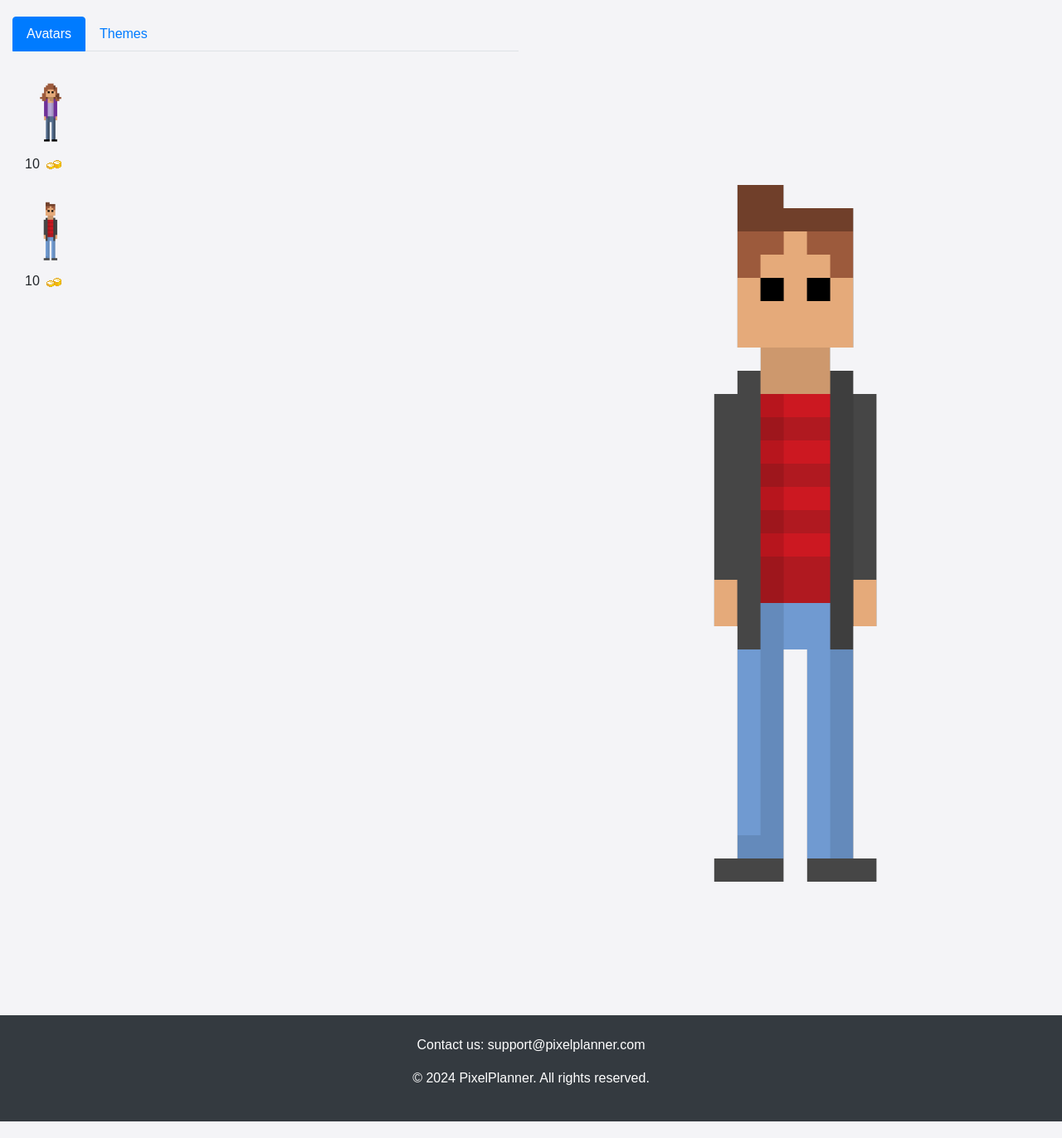
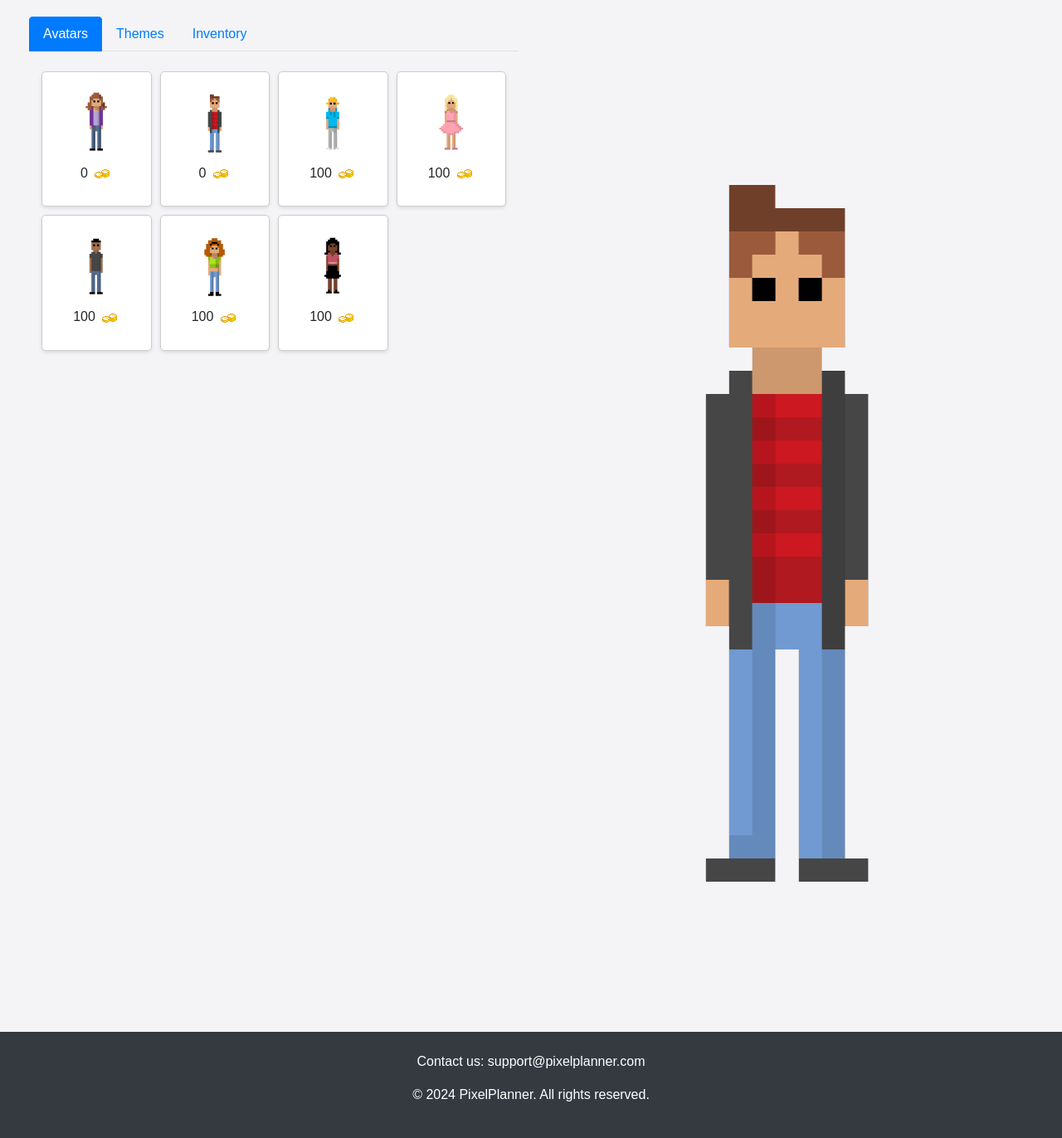
Before and after one commit to Mkidwai1/ITSC-3155-Semester-long-project, a Flask app: page /shop in a window 1280 px wide; the page is wider, and only the part inside the window is pictured. Shown: the part 68-1440 px from the top of that part at 83% size. Run offline with Flask 3, Linux system fonts and the light colour scheme; a user stored in the database is signed in.

Commit message:
shop avatars added

```diff
--- a/app.py
+++ b/app.py
@@ -7,6 +7,7 @@ from random import randint
 from datetime import date, timedelta
 from flask_socketio import SocketIO, send
 from flask import jsonify
+
 
 
 app = Flask(__name__)
@@ -47,6 +48,31 @@ class User(db.Model):
     def check_password(self, password):
         return bcrypt.checkpw(password.encode('utf-8'), self.password.encode('utf-8'))
 
+class Item(db.Model):
+    id = db.Column(db.Integer, primary_key=True)
+    name = db.Column(db.String(100), nullable=False)
+    price = db.Column(db.Integer, nullable=False)
+    img = db.Column(db.String(255))
+
+    def __repr__(self):
+        return f'<Item {self.name}>'
+
+shop_items = {
+    1: {'name': 'PixelGirl', 'price': 10, 'img': 'pixelGirl.png', 'unlocked': False},
+    2: {'name': 'PixelBoy', 'price': 10, 'img': 'pixelBoy.png', 'unlocked': True},  # Default unlocked
+    # Additional items...
+}
+
+
+class UserItem(db.Model):
+    user_id = db.Column(db.Integer, db.ForeignKey('user.id'), primary_key=True)
+    item_id = db.Column(db.Integer, db.ForeignKey('item.id'), primary_key=True)
+    unlocked = db.Column(db.Boolean, default=False)
+
+    user = db.relationship('User', backref=db.backref('user_items', lazy='dynamic'))
+    item = db.relationship('Item', backref=db.backref('user_items', lazy='dynamic'))
+
+
 class Todo(db.Model):
     assignmentID = db.Column(db.Integer, primary_key=True)
     assignmentName = db.Column(db.String(255))
@@ -54,8 +80,30 @@ class Todo(db.Model):
     def __repr__(self):
         return self.assignmentName
 
+def seed_items():
+    # Clear existing items to prevent duplication
+    db.session.query(Item).delete()
+
+    # Define the items to add
+    items = [
+        Item(name='PixelGirl', price=0, img='pixelGirl.png'),
+        Item(name='PixelBoy', price=0, img='pixelBoy.png'),
+        Item(name='Blue Boy', price=100, img='blueBoy.png'),
+        Item(name='Pink Girl', price=100, img='pink1Girl.png'),
+        Item(name='Gray Boy', price=100, img='grayBoy.png'),
+        Item(name='Green Girl', price=100, img='greenGirl.png'),
+        Item(name='Pink 2Girl', price=100, img='pink2Girl.png'),
+    ]
+
+    # Add new items to the database
+    db.session.bulk_save_objects(items)
+    db.session.commit()
+    print("Database seeded with initial items.")
+
 with app.app_context():
     db.create_all()
+    seed_items()
+
 
 @app.route('/')
 def home():
@@ -101,6 +149,7 @@ def login():
             session['user_name'] = user.name
             session['user_avatar'] = user.avatar if user.avatar else 'pixelBoy.png' # Assuming user.avatar stores the filename
             session['user_coins'] = user.coins
+            session['unlocked_items'] = [item['item_id'] for item in shop_items['avatars'] if item['unlocked']]
             return redirect(url_for('dashboard'))
         else:
             flash('Invalid Email or Password. Please try again.')
@@ -201,27 +250,44 @@ def fetch_canvas_calendar_events(user_id, course_codes):
     return all_items
 
 
-#changing/customizing avatar to be implemented
-@app.route('/update_avatar', methods=['POST'])
-def update_avatar():
-    if 'email' not in session:
-        flash("Please log in to update your avatar.")
-        return redirect(url_for('login'))
+# #changing/customizing avatar to be implemented
+# @app.route('/update_avatar', methods=['POST'])
+# def update_avatar():
+#     if 'email' not in session:
+#         flash("Please log in to update your avatar.")
+#         return redirect(url_for('login'))
 
-    user = User.query.filter_by(email=session['email']).first()
-    if not user:
-        flash("User not found.")
-        return redirect(url_for('login'))
+#     user = User.query.filter_by(email=session['email']).first()
+#     if not user:
+#         flash("User not found.")
+#         return redirect(url_for('login'))
 
-    avatar = request.form.get('avatar')
-    if avatar:
-        user.avatar = avatar
+#     avatar = request.form.get('avatar')
+#     if avatar:
+#         user.avatar = avatar
+#         db.session.commit()
+#         flash("Your avatar has been updated.")
+#         return jsonify({'success': True, 'message': 'Avatar updated successfully!'})
+#     else:
+#         flash("No avatar selected.")
+#         return jsonify({'success': False, 'message': 'No avatar selected.'})
+
+
+
+@app.route('/set-avatar', methods=['POST'])
+def set_avatar():
+        if 'email' not in session:
+            return jsonify({'success': False, 'message': 'Please log in first.'}), 401
+        user = User.query.filter_by(email=session['email']).first()
+        item_id = request.form.get('item_id', type=int)
+        user_item = UserItem.query.filter_by(user_id=user.id, item_id=item_id).first()
+        if not user_item or not user_item.unlocked:
+            return jsonify({'success': False, 'message': 'Avatar not unlocked or does not exist.'}), 404
+        UserItem.query.filter(UserItem.user_id == user.id).update({'active': False})
+        user_item.active = True
         db.session.commit()
-        flash("Your avatar has been updated.")
-    else:
-        flash("No avatar selected.")
+        return jsonify({'success': True, 'message': 'Avatar set successfully!', 'new_avatar': url_for('static', filename='images/' + user_item.item.img)})
 
-    return redirect(url_for('dashboard'))
 
 @app.route('/delete/<int:assignmentID>')
 def delete(assignmentID):
@@ -266,6 +332,15 @@ def todo():
     tasks = Todo.query.all()
     return render_template('todo.html', assignments = tasks, user=user)
 
+# Global definition
+shop_items = {
+    'avatars': [
+        {'item_id': 1, 'name': 'PixelGirl', 'price': 10, 'img': 'pixelGirl.png', 'unlocked': True},
+        {'item_id': 2, 'name': 'PixelBoy', 'price': 10, 'img': 'pixelBoy.png', 'unlocked': True},
+    ],
+    'themes': []
+}
+
 @app.route('/shop')
 def shop():
     if 'email' not in session:
@@ -277,19 +352,23 @@ def shop():
         flash('User not found.')
         return redirect(url_for('login'))
 
-    # Example structure for shop items. This should ideally come from your database.
-    shop_items = {
-        'avatars': [
-            {'name': 'PixelGirl', 'price': 10, 'img': 'pixelGirl.png', 'unlocked': True},
-            {'name': 'PixelBoy', 'price': 10, 'img': 'pixelBoy.png', 'unlocked': True},
-            # Add other avatars with their prices here
-        ],
-        'themes': [
-            # Placeholder for themes
-        ]
-    }
+    # Fetch all items and check which ones are unlocked
+    all_items = Item.query.all()
+    unlocked_items = {ui.item.id for ui in user.user_items if ui.unlocked}
 
-    return render_template('shop.html', user=user, shop_items=shop_items)
+    # Mark items as unlocked in the context sent to the template
+    items_for_display = []
+    for item in all_items:
+        items_for_display.append({
+            'id': item.id,
+            'name': item.name,
+            'img': item.img,
+            'price': item.price,
+            'unlocked': item.id in unlocked_items
+        })
+
+    return render_template('shop.html', user=user, items=items_for_display)
+
 
 @app.route('/buy-item', methods=['POST'])
 def buy_item():
@@ -300,29 +379,23 @@ def buy_item():
     if not user:
         return jsonify({'success': False, 'message': 'User not found.'}), 404
 
-    try:
-        item_id = request.form.get('item_id', type=int)
-        item_price = request.form.get('price', type=int)
-    except TypeError:
-        return jsonify({'success': False, 'message': 'Invalid data.'}), 400
+    item_id = request.form.get('item_id', type=int)
+    price = request.form.get('price', type=int)  # This should be validated or derived from the database
+    item = Item.query.get(item_id)
 
-    # Here you'd check the existence of the item
-    item = Item.query.get(item_id)
     if not item:
         return jsonify({'success': False, 'message': 'Item not found.'}), 404
+    if user.coins < item.price:
+        return jsonify({'success': False, 'message': 'Not enough coins.'}), 400
+    if UserItem.query.filter_by(user_id=user.id, item_id=item.id).first():
+        return jsonify({'success': False, 'message': 'Item already purchased.'}), 400
 
-    if user.coins < item_price:
-        return jsonify({'success': False, 'message': 'Not enough coins.'}), 400
-
-    user.coins -= item_price
-    # Assuming you have a relationship set up to track purchased items
-    user.purchased_items.append(item)
-
+    user.coins -= item.price
+    new_user_item = UserItem(user_id=user.id, item_id=item.id, unlocked=True)
+    db.session.add(new_user_item)
     db.session.commit()
 
-    return jsonify({'success': True, 'message': 'Purchase successful!'})
-
-
+    return jsonify({'success': True, 'message': 'Purchase successful!', 'avatarUrl': url_for('static', filename='images/' + item.img)})
 
 @app.route('/dashboard')
 def dashboard():
--- a/static/css/styles.css
+++ b/static/css/styles.css
@@ -682,9 +682,17 @@ body {
 /* Ensure the main layout is a flex container */
 .shop-layout {
     display: flex;
-    justify-content: space-between;
-    align-items: stretch; /* Make items of equal height */
-    margin-top: 20px;
+    justify-content: left; /* Center the grid in the middle of the page */
+    padding: 20px;
+    width: 100%; /* Ensures the layout takes full available width */
+}
+
+.shop-grid {
+    display: grid;
+    width: 100%; /* Limits the grid to half of its parent container's width */
+    grid-template-columns: repeat(auto-fill, minmax(120px, 1fr)); /* Automatically fills the row with as many columns as it can fit, each at least 120px wide */
+    gap: 10px; /* Spacing between each item */
+    margin: 0 auto; /* Centers the grid horizontally */
 }
 
 .tabs-container {
@@ -692,15 +700,37 @@ body {
     width: 50%; /* Tabs container takes up half the width */
 }
 
+.shop-item {
+    display: flex;
+    flex-direction: column;
+    align-items: center;
+    justify-content: center;
+    border: 1px solid #ccc;
+    padding: 10px;
+    border-radius: 5px;
+    box-shadow: 0 2px 4px rgba(0,0,0,0.1);
+    background-color: #fff;
+    transition: border 0.3s ease-in-out; /* Smooth transition for border color change */
+    cursor: pointer; /* Changes the cursor to a pointer */
+}
+
+.shop-item:hover {
+    border-color: #007bff; /* Changes the border color to blue on hover */
+}
+
+
 .shop-item img {
     height: 100px; /* Example size, adjust as needed */
-    width: auto; /* Maintain aspect ratio */
+    max-width: 100%; /* Maintain aspect ratio */
 }
 
 .shop-item p img {
     height: auto; /* Revert to default for coin images */
     width: auto;  /* Maintain aspect ratio for coin images */
 }
+
+
+
 .user-avatar-large {
     flex: 1;
     width: 50%; /* Each takes up half of the container's width */
@@ -708,11 +738,6 @@ body {
     justify-content: center;
     align-items: center; /* Center content for better aesthetics */
 }
-
-.shop-grid {
-    padding-right: 15px; /* Add some spacing between the two columns */
-}
-
 
 .nav-tabs .nav-link.active {
     color: #fff;
--- a/static/js/script.js
+++ b/static/js/script.js
@@ -119,39 +119,80 @@ function convertCanvasEventsToFullCalendarEvents(canvasEvents) {
             start: event['start_at']
         };
     }).filter(event => event.start); // Filter out events without a start date
+
 }
 
-
-$(document).ready(function () {
-    $('.shop-item').click(function () {
+$(document).ready(function() {
+    // Handling the click on shop items to initiate purchase
+    $('.shop-item').click(function() {
+        var itemId = $(this).data('item-id');
         var name = $(this).data('name');
         var price = $(this).data('price');
         var img = $(this).data('img');
+        var isPurchased = $(this).hasClass('purchased');
 
+        if (!isPurchased) {
             $('#purchaseItemImg').attr('src', img);
-        $('#purchaseModalLabel').text('Buy ' + name + '?');
+            $('#purchaseModalLabel').text('Confirm Purchase: ' + name);
             $('#purchaseItemPrice').text('Price: ' + price + ' coins');
+            $('#confirmPurchase').data('item-id', itemId).data('price', price);
+            $('#purchaseModal').modal('show');
+        }
+    });
 
-        // Setup confirmation button
-        $('#confirmPurchase').off('click').on('click', function () {
-            // Ajax call to server to handle purchase
+    // Confirm purchase and update inventory
+    $('#confirmPurchase').on('click', function() {
+        var itemId = $(this).data('item-id');
+        var price = $(this).data('price');
+
         $.ajax({
             url: '/buy-item',
             type: 'POST',
-                data: {
-                    name: name,
-                    price: price
-                },
-                success: function (response) {
+            data: { item_id: itemId },
+            success: function(response) {
                 if (response.success) {
                     $('#purchaseModal').modal('hide');
                     alert('Purchase successful!');
-                        // Update coins display, etc.
+                    // Optionally reload or dynamically update the page content
+                    addAvatarToInventory(itemId, response.avatarUrl);
+                } else {
+                    alert('Purchase failed: ' + response.message);
+                }
+            },
+            error: function(xhr) {
+                alert('Error: ' + xhr.statusText);
+            }
+        });
+    });
+
+    // Add newly purchased avatar to the inventory
+    function addAvatarToInventory(itemId, imgUrl) {
+        var newAvatarMarkup = `<div class="inventory-item" data-item-id="${itemId}" data-img="${imgUrl}" onclick="selectAvatar(${itemId}, '${imgUrl}')">
+                                    <img src="${imgUrl}" alt="Avatar">
+                                    <p>Selected</p>
+                                </div>`;
+        $('#inventory').append(newAvatarMarkup);
+    }
+
+    // Function to handle avatar selection from inventory
+    window.selectAvatar = function(itemId, img) {
+        $.ajax({
+            url: '/set-avatar',
+            type: 'POST',
+            data: { item_id: itemId },
+            success: function(response) {
+                if (response.success) {
+                    $('.user-avatar-large img').attr('src', img);
+                    $('.inventory-item').removeClass('selected');
+                    $(`[data-item-id=${itemId}]`).addClass('selected');
+                    alert('Avatar updated successfully!');
                 } else {
                     alert(response.message);
                 }
+            },
+            error: function(xhr) {
+                alert('Error updating avatar: ' + xhr.responseText);
             }
         });
+    };
 });
-    });
-});
--- a/templates/shop.html
+++ b/templates/shop.html
@@ -7,7 +7,7 @@
     <meta name="viewport" content="width=device-width, initial-scale=1">
     <link rel="stylesheet" href="https://cdn.jsdelivr.net/npm/bootstrap@4.6.2/dist/css/bootstrap.min.css">
     <link rel="stylesheet" href="/static/css/styles.css">
-    <script src="https://cdn.jsdelivr.net/npm/jquery@3.6.4/dist/jquery.slim.min.js"></script>
+    <script src="https://ajax.googleapis.com/ajax/libs/jquery/3.6.0/jquery.min.js"></script>
     <script src="https://cdn.jsdelivr.net/npm/popper.js@1.16.1/dist/umd/popper.min.js"></script>
     <script src="https://cdn.jsdelivr.net/npm/bootstrap@4.6.2/dist/js/bootstrap.bundle.min.js"></script>
 </head>
@@ -16,7 +16,7 @@
     <div class="menu-icon" onmouseover="openNav()" onmouseout="closeNav()">&#9776;</div>
     <h1>PixelPlanner</h1>
     <div class="profile-info">
-        <img src="{{ url_for('static', filename='images/' + session.get('user_avatar', 'pixelBoy.png')) }}"
+        <img src="{{ url_for('static', filename='images/' + user.avatar) }}" alt="User Avatar"
             alt="Player Avatar" class="avatar">
 
         <div class="player-info">
@@ -50,17 +50,39 @@
                 <li class="nav-item">
                     <a class="nav-link" data-toggle="tab" href="#themes">Themes</a>
                 </li>
+                <li class="nav-item">
+                    <a class="nav-link" data-toggle="tab" href="#inventory">Inventory</a>
+                </li>
             </ul>
             <div class="tab-content">
-                <div id="avatars" class="container tab-pane active"><br>
-                    {% for avatar in shop_items.avatars %}
-                    <div class="shop-item" data-toggle="modal" data-target="#purchaseModal"
-                         data-name="{{ avatar.name }}" data-price="{{ avatar.price }}" data-img="{{ url_for('static', filename='images/' + avatar.img) }}">
+                <div id="inventory" class="container tab-pane fade"><br>
+                    {% for avatar in user_avatars %}
+                    <div class="inventory-item {{ 'selected' if user.avatar == avatar.img else '' }}"
+                         data-item-id="{{ avatar.item_id }}"
+                         data-img="{{ url_for('static', filename='images/' + avatar.img) }}">
                         <img src="{{ url_for('static', filename='images/' + avatar.img) }}" alt="{{ avatar.name }}">
-                        <p>{{ avatar.price }} <img src="{{ url_for('static', filename='images/coin.png') }}" alt="Coin"></p>
+                        <p>{{ avatar.name }}</p>
                     </div>
+                    {% else %}
+                    <p>You have no items in your inventory.</p>
                     {% endfor %}
                 </div>
+
+                <div id="avatars" class="container tab-pane active"><br>
+                    <div class="shop-grid">
+                    {% for item in items %}
+                    <div class="shop-item {{ 'purchased' if item.unlocked else '' }}"
+                         data-item-id="{{ item.id }}" data-name="{{ item.name }}"
+                         data-price="{{ item.price }}" data-img="{{ url_for('static', filename='images/' + item.img) }}">
+                        <img src="{{ url_for('static', filename='images/' + item.img) }}" alt="{{ item.name }}">
+                        <p>{{ item.price }} <img src="{{ url_for('static', filename='images/coin.png') }}" alt="Coin"></p>
+                    </div>
+
+                    {% endfor %}
+                </div>
+                </div>
+
+
                 <div id="themes" class="container tab-pane fade"><br>
                     <!-- Themes content here -->
                 </div>
@@ -68,8 +90,8 @@
         </div>
 
         <div class="user-avatar-large">
-            <img src="{{ url_for('static', filename='images/' + (user.avatar if user.avatar else 'pixelBoy.png')) }}"
-                alt="User Avatar">
+            <img src="{{ url_for('static', filename='images/' + user.avatar) }}" alt="User Avatar">
+
             <!-- Additional details for the selected avatar can go here -->
         </div>
     </div>
```
Also changed, not shown: instance/database.db, static/images/blueBoy.png, static/images/grayBoy.png, static/images/greenGirl.png, static/images/pink1Girl.png, static/images/pink2girl.png. Lines whose indentation alone changed are shown as unchanged.
